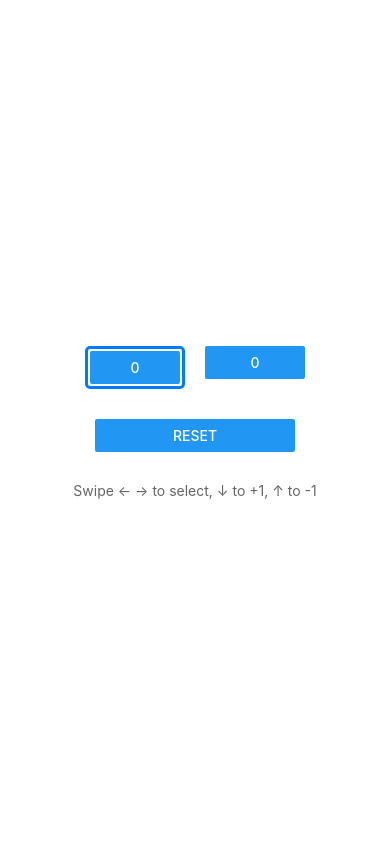
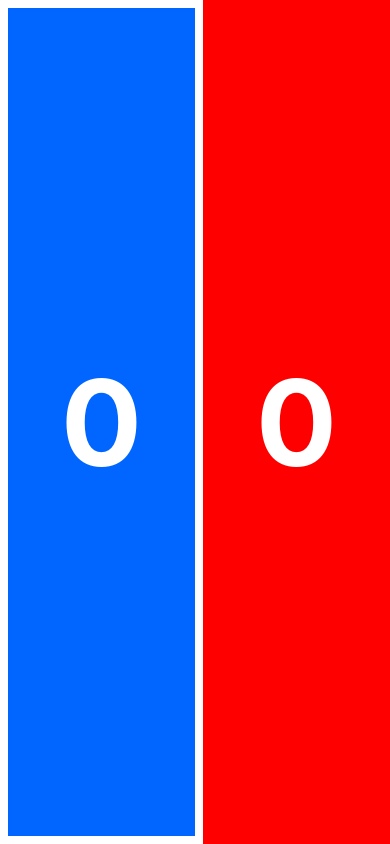
Before and after one commit to dennyboechat/remote-score, a React Native app: screen / in a window 390 px wide. Built offline with nearby package versions, Linux system fonts and the light colour scheme.

Commit message:
improvements and layout

```diff
--- a/App.js
+++ b/App.js
@@ -1,11 +1,12 @@
 import { StatusBar } from 'expo-status-bar';
-import { StyleSheet, Text, View, Button, Platform, TextInput, PanResponder } from 'react-native';
+import { StyleSheet, Text, View, Button, Platform, TextInput, PanResponder, TouchableOpacity } from 'react-native';
 import { useState, useEffect, useRef, useMemo } from 'react';
 
 export default function App() {
   const [count1, setCount1] = useState(0);
   const [count2, setCount2] = useState(0);
   const [focusedButton, setFocusedButton] = useState('left'); // 'left' or 'right'
+  const [inputValue, setInputValue] = useState('');
   const inputRef = useRef(null);
   const hasIncremented = useRef(false);
   const hasDecremented = useRef(false);
@@ -15,6 +16,18 @@ export default function App() {
   useEffect(() => {
     focusedButtonRef.current = focusedButton;
   }, [focusedButton]);
+
+  const scrollToBottom = () => {
+    if (Platform.OS === 'android' && inputRef.current) {
+      // Add a character to force cursor to move to bottom
+      setInputValue(prev => prev + ' ');
+      setTimeout(() => {
+        inputRef.current?.setNativeProps({
+          selection: { start: 999999, end: 999999 }
+        });
+      }, 0);
+    }
+  };
 
   const panResponder = useMemo(() => PanResponder.create({
     onStartShouldSetPanResponder: () => true,
@@ -30,6 +43,7 @@ export default function App() {
           setCount2(prevCount => prevCount + 1);
         }
         hasIncremented.current = true;
+        scrollToBottom();
       }
       // Detect upward swipe (dy negative means moving up) - decrement
       else if (gestureState.dy < -20 && Math.abs(gestureState.dx) < Math.abs(gestureState.dy) && !hasDecremented.current) {
@@ -39,19 +53,31 @@ export default function App() {
           setCount2(prevCount => Math.max(0, prevCount - 1));
         }
         hasDecremented.current = true;
+        scrollToBottom();
       }
       // Detect left swipe (dx negative means moving left) - focus right button
       else if (gestureState.dx < -30 && Math.abs(gestureState.dx) > Math.abs(gestureState.dy) && !hasSwitchedFocus.current) {
         setFocusedButton('right');
         hasSwitchedFocus.current = true;
+        scrollToBottom();
       }
       // Detect right swipe (dx positive means moving right) - focus left button
       else if (gestureState.dx > 30 && Math.abs(gestureState.dx) > Math.abs(gestureState.dy) && !hasSwitchedFocus.current) {
         setFocusedButton('left');
         hasSwitchedFocus.current = true;
+        scrollToBottom();
       }
     },
-    onPanResponderRelease: () => {
+    onPanResponderRelease: (event, gestureState) => {
+      // If it was a tap (minimal movement), increment the count
+      if (Math.abs(gestureState.dx) < 10 && Math.abs(gestureState.dy) < 10) {
+        if (focusedButtonRef.current === 'left') {
+          setCount1(prevCount => prevCount + 1);
+        } else {
+          setCount2(prevCount => prevCount + 1);
+        }
+        scrollToBottom();
+      }
       hasIncremented.current = false;
       hasDecremented.current = false;
       hasSwitchedFocus.current = false;
@@ -123,28 +149,30 @@ export default function App() {
       <TextInput
         ref={inputRef}
         style={styles.hiddenInput}
+        value={inputValue}
+        onChangeText={setInputValue}
         onKeyPress={handleKeyPress}
         showSoftInputOnFocus={false}
         caretHidden={true}
         contextMenuHidden={true}
         editable={true}
-        multiline={false}
+        multiline={true}
         scrollEnabled={false}
         pointerEvents="none"
       />
-      <View style={styles.buttonsRow}>
-        <View style={[styles.scoreButton, focusedButton === 'left' && styles.focusedButton]}>
-          <Button title={String(count1)} onPress={() => { setFocusedButton('left'); setCount1(count1 + 1); }} />
-        </View>
-        <View style={[styles.scoreButton, focusedButton === 'right' && styles.focusedButton]}>
-          <Button title={String(count2)} onPress={() => { setFocusedButton('right'); setCount2(count2 + 1); }} />
-        </View>
-      </View>
-      <View style={styles.buttonContainer}>
-        <Button title="Reset" onPress={() => { setCount1(0); setCount2(0); }} />
-      </View>
-      <Text style={styles.instructionText}>Swipe ← → to select, ↓ to +1, ↑ to -1</Text>
-      <StatusBar style="auto" />
+      <TouchableOpacity
+        style={[styles.scoreButton, styles.leftButton, focusedButton === 'left' && styles.focusedButton]}
+        onPress={() => { setFocusedButton('left'); setCount1(count1 + 1); }}
+      >
+        <Text style={styles.scoreText}>{count1}</Text>
+      </TouchableOpacity>
+      <TouchableOpacity
+        style={[styles.scoreButton, styles.rightButton, focusedButton === 'right' && styles.focusedButton]}
+        onPress={() => { setFocusedButton('right'); setCount2(count2 + 1); }}
+      >
+        <Text style={styles.scoreText}>{count2}</Text>
+      </TouchableOpacity>
+      <StatusBar style="light" />
     </View>
   );
 }
@@ -152,9 +180,8 @@ export default function App() {
 const styles = StyleSheet.create({
   container: {
     flex: 1,
-    backgroundColor: '#fff',
-    alignItems: 'center',
-    justifyContent: 'center',
+    flexDirection: 'row',
+    backgroundColor: '#000',
   },
   hiddenInput: {
     position: 'absolute',
@@ -165,27 +192,24 @@ const styles = StyleSheet.create({
     opacity: 0.01,
     color: 'transparent',
   },
-  buttonsRow: {
-    flexDirection: 'row',
-    gap: 20,
-    marginBottom: 20,
+  scoreButton: {
+    flex: 1,
+    alignItems: 'center',
+    justifyContent: 'center',
   },
-  scoreButton: {
-    width: 100,
+  leftButton: {
+    backgroundColor: '#0066FF',
+  },
+  rightButton: {
+    backgroundColor: '#FF0000',
   },
   focusedButton: {
-    borderWidth: 3,
-    borderColor: '#007AFF',
-    borderRadius: 5,
-    padding: 2,
+    borderWidth: 8,
+    borderColor: '#FFFFFF',
   },
-  buttonContainer: {
-    marginVertical: 10,
-    width: 200,
-  },
-  instructionText: {
-    marginTop: 20,
-    fontSize: 14,
-    color: '#666',
+  scoreText: {
+    fontSize: 120,
+    fontWeight: 'bold',
+    color: '#FFFFFF',
   },
 });
--- a/app.json
+++ b/app.json
@@ -3,7 +3,7 @@
     "name": "remote-score",
     "slug": "remote-score",
     "version": "1.0.0",
-    "orientation": "portrait",
+    "orientation": "default",
     "icon": "./assets/icon.png",
     "userInterfaceStyle": "light",
     "newArchEnabled": true,
@@ -20,7 +20,11 @@
         "foregroundImage": "./assets/adaptive-icon.png",
         "backgroundColor": "#ffffff"
       },
-      "edgeToEdgeEnabled": true
+      "edgeToEdgeEnabled": true,
+      "navigationBar": {
+        "visible": "immersive"
+      },
+      "softwareKeyboardLayoutMode": "pan"
     },
     "web": {
       "favicon": "./assets/favicon.png"
--- a/package.json
+++ b/package.json
@@ -3,12 +3,13 @@
   "version": "1.0.0",
   "main": "index.js",
   "scripts": {
-    "start": "expo start",
+    "start": "expo start --tunnel",
     "android": "expo start --android",
     "ios": "expo start --ios",
     "web": "expo start --web"
   },
   "dependencies": {
+    "@expo/ngrok": "^4.1.3",
     "expo": "~54.0.30",
     "expo-status-bar": "~3.0.9",
     "react": "19.1.0",
```
Also changed, not shown: 1 other file (tests, documents, lock files or other folders).
